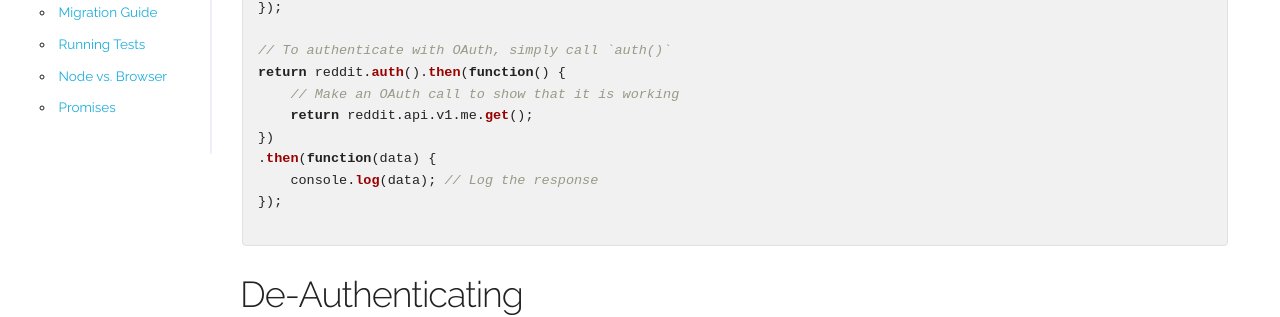
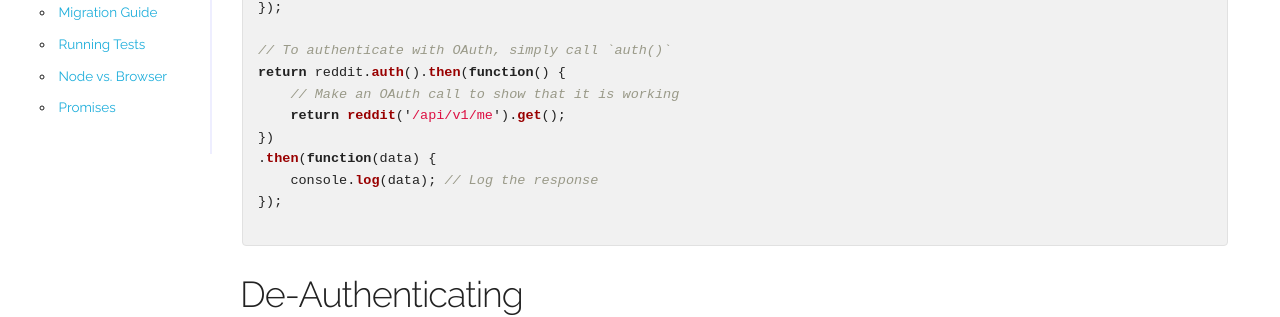
Before and after one commit to terryma/snoocore, a Jekyll site: the page built from oauth-script.md, in a window 1280 px wide. Shown: the part 668-985 px from the top of the page. Built offline with Jekyll 4.4.1, drawn with Linux system fonts in a browser that asks for light colours; Markdown is read by kramdown in place of the engine named in the settings.

```diff
--- a/oauth-script.md
+++ b/oauth-script.md
@@ -32,7 +32,7 @@ var reddit = new Snoocore({
 // To authenticate with OAuth, simply call `auth()`
 return reddit.auth().then(function() {
     // Make an OAuth call to show that it is working
-    return reddit.api.v1.me.get();
+    return reddit('/api/v1/me').get();
 })
 .then(function(data) {
     console.log(data); // Log the response
```
